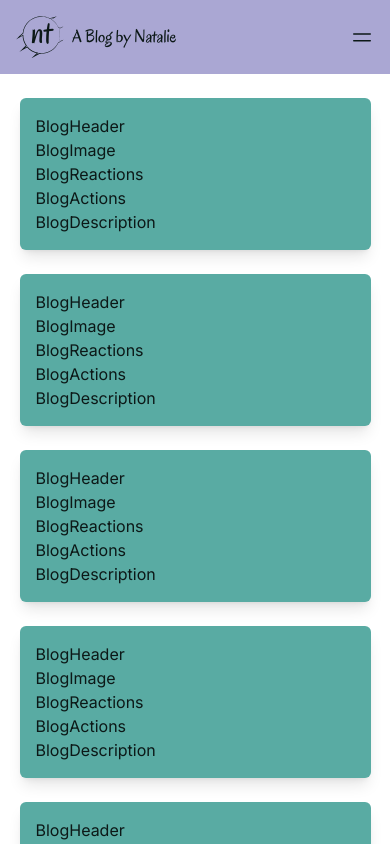
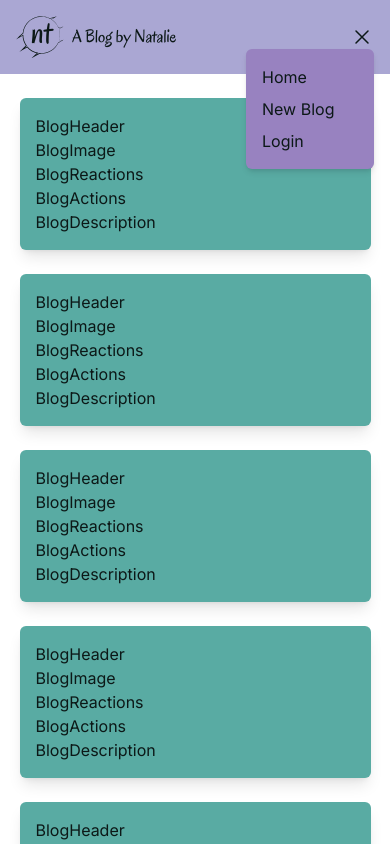
Before and after one commit to BenJohnsonFullStack/natalie-blog, a Next.js app: page / in a window 390 px wide. Both pictures are taken after a click on the icon 362 px from the left and 37 px from the top of the page. Shown: the top 844 px of the page. Built offline with nearby package versions, Linux system fonts and the light colour scheme.

Commit message:
hamburger menu interactions

```diff
--- a/src/app/ui/Header.jsx
+++ b/src/app/ui/Header.jsx
@@ -1,3 +1,5 @@
+import Link from "next/link";
+
 import { Logo } from ".";
 import { HamburgerMenu } from "./nav";
 
@@ -5,9 +7,9 @@ export const Header = () => {
   return (
     <header className="flex justify-between items-center px-4 py-4 bg-secondary w-full">
       <div className="flex gap-2 items-center w-full">
-        <div className="w-12">
+        <Link href="/" className="w-12">
           <Logo />
-        </div>
+        </Link>
         <p className="font-oregano text-lg text-text">A Blog by Natalie</p>
       </div>
       <div className="relative">
--- a/src/app/ui/Logo.jsx
+++ b/src/app/ui/Logo.jsx
@@ -1,6 +1,10 @@
 export const Logo = () => {
   return (
-    <svg xmlns="http://www.w3.org/2000/svg" viewBox="0 0 57.72 51.04">
+    <svg
+      xmlns="http://www.w3.org/2000/svg"
+      viewBox="0 0 57.72 51.04"
+      className="cursor-pointer"
+    >
       <path
         fill="#0c1817"
         d="M51.56 30.34c1.61-4.73 1.71-9.86.09-14.59l-.03-.08.08-.04 4.88-2.77.09.24-5.39 1.38-.13.03-.05-.12c-1.78-4.32-4.97-8.02-8.95-10.44l.3-.17 4.82-2.74.16.42-6.54 1.74c-.11.03-.1.03-.19-.02-9.68-5.15-22.67-1.68-28.45 7.63-2.01 3.03-3.14 6.59-3.47 10.2a88 88 0 0 0-6.11 5.82l-.49-.63c.33-.17 6.47-3.68 6.57-3.72-.04 4.74 1.48 9.47 4.32 13.26l-.31.3-5.28 5.13-.6-.77 6.48-3.65.36-.2.26.31c3.25 3.87 7.87 6.49 12.84 7.4-.41.4-4.58 4.3-5.1 4.8l-.57-.73 6.78-3.75c.11-.07.13-.05.25-.05 4.53.49 9.21-.33 13.2-2.59 4.08-2.22 7.27-5.84 9.35-9.94l5.59-3.04.08.22-4.84 1.17Zm.07-.07 4.72-1.33.89-.25-.81.47-5.51 3.2.09-.09c-3.83 8.7-13.49 14.17-22.92 13.08l.25-.05c-2.13 1.21-7.92 4.53-9.99 5.71l2.69-2.59 4.41-4.24.22.86c-4.83-1.06-9.27-3.76-12.46-7.54l.62.11-6.48 3.64-3.39 1.9 2.79-2.68 5.36-5.15-.07.63A22.64 22.64 0 0 1 7.9 23.2l.64.37-5.97 3.33-2.38 1.33c2.53-2.64 5.18-5.33 7.97-7.69l-.13.25C9.41 4.96 26.85-4.67 40.93 2.74l-.19-.02 6.59-1.7 1.69-.44c-.94.54-5.34 2.96-6.38 3.55v-.35c3.9 2.49 7 6.2 8.72 10.48l-.18-.09 5.42-1.34.94-.23-.85.47-4.9 2.73c1.65 3.95 1.54 10.07-.17 14.46Z"
--- a/src/app/ui/nav/CloseIcon.jsx
+++ b/src/app/ui/nav/CloseIcon.jsx
@@ -1,12 +1,13 @@
-export const CloseIcon = () => {
+export const CloseIcon = ({ handleMenuToggle }) => {
   return (
     <svg
       xmlns="http://www.w3.org/2000/svg"
       fill="none"
       stroke="#0c1817"
       strokeWidth={1.5}
-      className="w-6 h-6"
+      className="w-6 h-6 cursor-pointer"
       viewBox="0 0 24 24"
+      onClick={handleMenuToggle}
     >
       <path
         strokeLinecap="round"
--- a/src/app/ui/nav/HamburgerIcon.jsx
+++ b/src/app/ui/nav/HamburgerIcon.jsx
@@ -1,4 +1,4 @@
-export const HamburgerIcon = () => {
+export const HamburgerIcon = ({ handleMenuToggle }) => {
   return (
     <svg
       xmlns="http://www.w3.org/2000/svg"
@@ -7,6 +7,7 @@ export const HamburgerIcon = () => {
       strokeWidth={1.5}
       className="w-6 h-6 cursor-pointer"
       viewBox="0 0 24 24"
+      onClick={handleMenuToggle}
     >
       <path
         strokeLinecap="round"
--- a/src/app/ui/nav/HamburgerMenu.jsx
+++ b/src/app/ui/nav/HamburgerMenu.jsx
@@ -6,10 +6,18 @@ import { CloseIcon, HamburgerIcon, Nav } from ".";
 export const HamburgerMenu = () => {
   const [isMenuOpen, setIsMenuOpen] = useState(false);
 
+  const handleMenuToggle = () => {
+    setIsMenuOpen((prev) => !prev);
+  };
+
   return (
     <>
-      {isMenuOpen ? <CloseIcon /> : <HamburgerIcon />}
-      {isMenuOpen && <Nav />}
+      {isMenuOpen ? (
+        <CloseIcon handleMenuToggle={handleMenuToggle} />
+      ) : (
+        <HamburgerIcon handleMenuToggle={handleMenuToggle} />
+      )}
+      {isMenuOpen && <Nav handleMenuToggle={handleMenuToggle} />}
     </>
   );
 };
--- a/src/app/ui/nav/Nav.jsx
+++ b/src/app/ui/nav/Nav.jsx
@@ -1,9 +1,9 @@
 import { NavLinks } from ".";
 
-export const Nav = () => {
+export const Nav = ({ handleMenuToggle }) => {
   return (
-    <nav className="bg-accent py-2 rounded-md shadow-md px-4 absolute w-full">
-      <NavLinks />
+    <nav className="bg-accent py-2 rounded-md shadow-md px-4 absolute right-0 w-32">
+      <NavLinks handleMenuToggle={handleMenuToggle} />
     </nav>
   );
 };
--- a/src/app/ui/nav/NavLink.jsx
+++ b/src/app/ui/nav/NavLink.jsx
@@ -1,5 +1,13 @@
 import Link from "next/link";
 
-export const NavLink = ({ href, title }) => {
-  return <Link href={href}>{title}</Link>;
+export const NavLink = ({ handleMenuToggle, href, title }) => {
+  return (
+    <Link
+      href={href}
+      className="text-text hover:text-secondary w-full cursor-pointer duration-150"
+      onClick={handleMenuToggle}
+    >
+      {title}
+    </Link>
+  );
 };
--- a/src/app/ui/nav/NavLinks.jsx
+++ b/src/app/ui/nav/NavLinks.jsx
@@ -1,6 +1,6 @@
 import { NavLink } from ".";
 
-export const NavLinks = () => {
+export const NavLinks = ({ handleMenuToggle }) => {
   const navLinks = [
     {
       id: 1,
@@ -22,8 +22,12 @@ export const NavLinks = () => {
   return (
     <>
       {navLinks.map((link) => (
-        <div key={link.id} className="my-2 text-text hover:text-secondary">
-          <NavLink title={link.title} href={link.href} />
+        <div key={link.id} className="my-2">
+          <NavLink
+            title={link.title}
+            href={link.href}
+            handleMenuToggle={handleMenuToggle}
+          />
         </div>
       ))}
     </>
```
